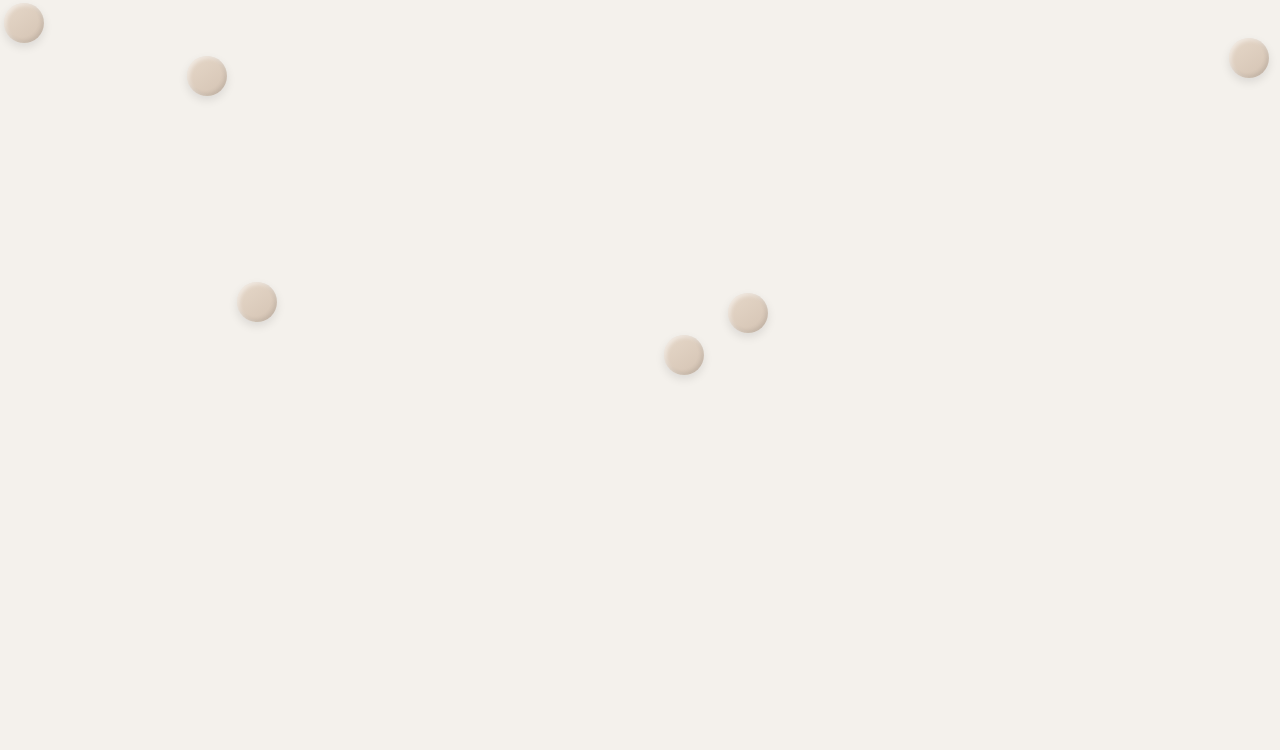
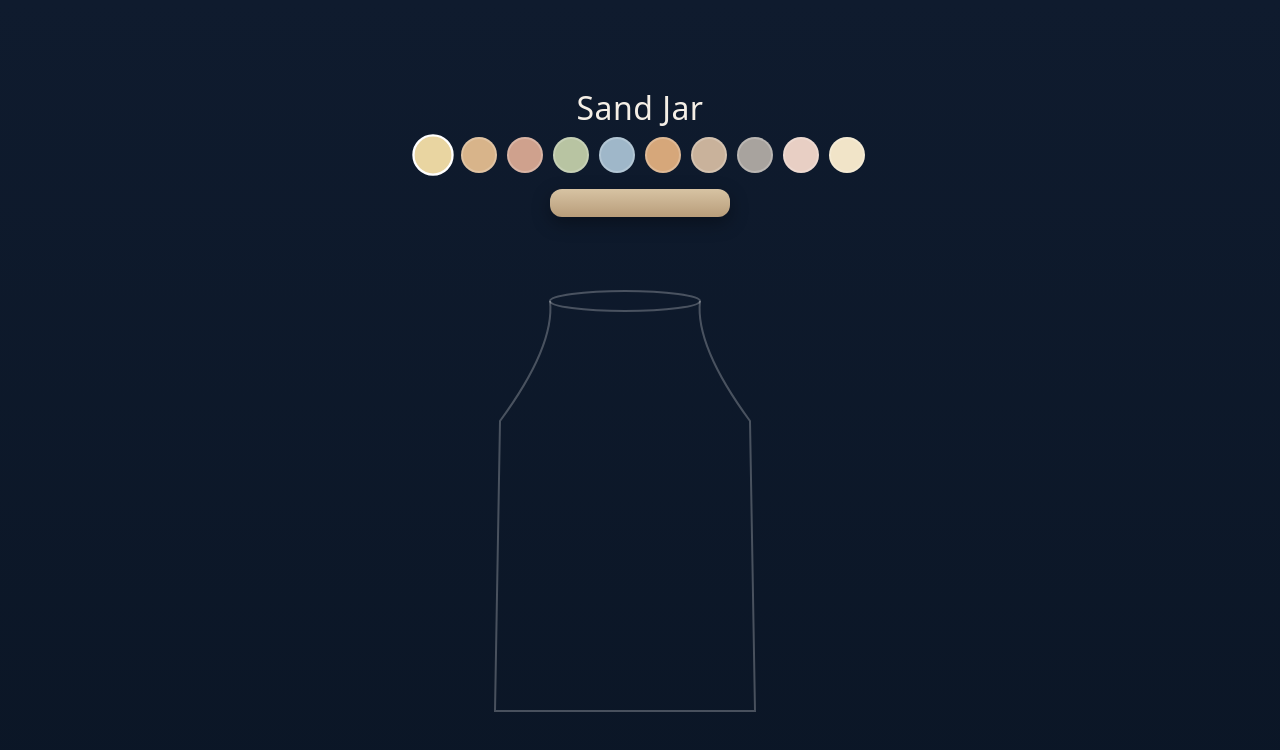
Before and after one commit to mblumpkin/madi-project-3, a plain HTML site: page index.html in a window 1280 px wide. Drawn offline with Linux system fonts and the light colour scheme.

Commit message:
Added jar, sand, and color palette
Added the base of the website experience, going to add animations and reset stuff next.

```diff
--- a/css/main.css
+++ b/css/main.css
@@ -1,47 +1,59 @@
-/* Place CSS styles here */
-* {
+body {
   margin: 0;
-  padding: 0;
-  box-sizing: border-box;
+  background: linear-gradient(#0f1b2e, #0b1626);
+  color: #f5efe6;
+  font-family: system-ui, -apple-system, sans-serif;
+  height: 100vh;
+  display: flex;
+  align-items: center;
+  justify-content: center;
 }
 
-body {
-  background: #f4f1ec;
-  overflow: hidden;
-  font-family: sans-serif;
+.app {
+  text-align: center;
 }
 
-#scene {
-  width: 100vw;
-  height: 100vh;
+h1 {
+  margin-bottom: 10px;
+  font-weight: 500;
+  letter-spacing: .5px;
+}
+
+.controls {
+  margin-bottom: 16px;
+  display: flex;
+  gap: 10px;
+  justify-content: center;
+}
+
+.color {
+  width: 32px;
+  height: 32px;
+  border-radius: 50%;
+  cursor: pointer;
+  border: 2px solid rgba(255,255,255,0.2);
+  transition: .2s;
+}
+
+.color.active {
+  border: 2px solid white;
+  transform: scale(1.15);
+}
+
+.jar-wrap {
   position: relative;
 }
 
-.bead {
-  width: 40px;
-  height: 40px;
-  border-radius: 50%;
-  position: absolute;
-  background: linear-gradient(145deg, #e6d8c9, #d4c3b3);
-  box-shadow: inset 2px 2px 4px rgba(255,255,255,0.5),
-              inset -2px -2px 4px rgba(0,0,0,0.1),
-              0 4px 10px rgba(0,0,0,0.1);
-  cursor: grab;
-  transition: transform 0.2s ease;
+.lid {
+  width: 180px;
+  height: 28px;
+  background: linear-gradient(#d7c3a3, #b89d7a);
+  border-radius: 12px;
+  margin: 0 auto -6px;
+  box-shadow: 0 6px 18px rgba(0,0,0,.35);
+  cursor: pointer;
 }
 
-.bead:hover {
-  transform: scale(1.1);
+canvas {
+  display: block;
 }
-
-#string {
-  position: absolute;
-  width: 70%;
-  height: 4px;
-  background: #c2b6a6;
-  top: 50%;
-  left: 15%;
-  border-radius: 2px;
-  opacity: 0;
-  transition: opacity 1s ease;
-}
--- a/index.html
+++ b/index.html
@@ -3,8 +3,8 @@
 
 <head>
   <meta charset="utf-8">
-  <title>Responsive Layouts</title>
-  <meta name="description" content="This site will serve as the hub for many sub responsive layouts">
+  <title>Zen Sand Jar</title>
+  <meta name="description" content="This site will be a fun zen experience playing with sand in a jar.">
   <meta name="viewport" content="width=device-width, initial-scale=1">
 
   <meta property="og:title" content="">
@@ -22,18 +22,15 @@
   <meta name="theme-color" content="#fafafa">
 </head>
 
+<div class="app">
+  <h1>Sand Jar</h1>
 
-<body>
+  <div class="controls" id="colors"></div>
 
-<div id="scene">
-  <div id="string"></div>
-
-  <div class="bead"></div>
-  <div class="bead"></div>
-  <div class="bead"></div>
-  <div class="bead"></div>
-  <div class="bead"></div>
-  <div class="bead"></div>
+  <div class="jar-wrap">
+    <div class="lid" id="lid"></div>
+    <canvas id="canvas" width="420" height="520"></canvas>
+  </div>
 </div>
 
   <script src="js/main.js"></script>
--- a/js/main.js
+++ b/js/main.js
@@ -1,93 +1,228 @@
-// JS scripts placed here
-const beads = document.querySelectorAll(".bead");
-const string = document.getElementById("string");
+const canvas = document.getElementById('canvas');
+const ctx = canvas.getContext('2d');
 
-let stringVisible = false;
-let placedCount = 0;
+const width = canvas.width;
+const height = canvas.height;
 
-beads.forEach((bead, index) => {
-  bead.style.left = Math.random() * window.innerWidth + "px";
-  bead.style.top = Math.random() * window.innerHeight + "px";
+const cellSize = 3;
+const cols = Math.floor(width / cellSize);
+const rows = Math.floor(height / cellSize);
 
-  float(bead);
-  enableDrag(bead);
+const grid = new Array(cols * rows).fill(null);
+
+let mouseDown = false;
+let mouseX = 0;
+let mouseY = 0;
+
+let currentColor = '#f4d03f';
+
+const palette = [
+  "#e9d5a1",
+  "#d8b48a",
+  "#cfa18d",
+  "#b8c4a2",
+  "#9fb7c9",
+  "#d6a77a",
+  "#c9b29b",
+  "#a8a39e",
+  "#e8cfc4",
+  "#f1e4c8"
+];
+
+const colorContainer = document.getElementById('colors');
+
+palette.forEach((color, i) => {
+  const div = document.createElement('div');
+  div.className = 'color' + (i === 0 ? ' active' : '');
+  div.style.background = color;
+
+  div.onclick = () => {
+    currentColor = color;
+    document.querySelectorAll('.color').forEach(c => c.classList.remove('active'));
+    div.classList.add('active');
+  };
+
+  colorContainer.appendChild(div);
 });
 
-function float(el) {
-  let x = parseFloat(el.style.left);
-  let y = parseFloat(el.style.top);
+function index(x, y) {
+  return x + y * cols;
+}
 
-  let dx = (Math.random() - 0.5) * 0.3;
-  let dy = (Math.random() - 0.5) * 0.3;
+function insideJar(x, y) {
+  const cx = width / 2;
 
-  function animate() {
-    x += dx;
-    y += dy;
+  const top = 80;
+  const neck = 130;
+  const shoulder = 190;
+  const bottom = height - 20;
 
-    el.style.left = x + "px";
-    el.style.top = y + "px";
+  if (y < top || y > bottom) return false;
 
-    requestAnimationFrame(animate);
+  let half;
+
+  if (y < neck) {
+    half = 70;
+  }
+  else if (y < shoulder) {
+    const t = (y - neck) / (shoulder - neck);
+    half = 70 + Math.sin(t * Math.PI/2) * 60;
+  }
+  else {
+    half = 130;
   }
 
-  animate();
+  return Math.abs(x - cx) < half;
 }
 
-function enableDrag(el) {
-  let offsetX = 0;
-  let offsetY = 0;
+canvas.addEventListener('mousedown', () => {
+  mouseDown = true;
+});
 
-  function onMouseMove(e) {
-    el.style.left = (e.clientX - offsetX) + "px";
-    el.style.top = (e.clientY - offsetY) + "px";
+window.addEventListener('mouseup', () => {
+  mouseDown = false;
+});
+
+canvas.addEventListener('mousemove', e => {
+  const rect = canvas.getBoundingClientRect();
+  mouseX = e.clientX - rect.left;
+  mouseY = e.clientY - rect.top;
+});
+
+function addSand() {
+  if (!mouseDown) return;
+
+  const radius = 3;
+
+  for (let i = 0; i < 12; i++) {
+    const angle = Math.random() * Math.PI * 2;
+    const r = Math.random() * radius;
+
+    const px = mouseX + Math.cos(angle) * r;
+    const py = mouseY + Math.sin(angle) * r;
+
+    const x = Math.floor(px / cellSize);
+    const y = Math.floor(py / cellSize);
+
+    if (x < 0 || x >= cols || y < 0 || y >= rows) continue;
+
+    if (!insideJar(px, py)) continue;
+
+    const iIndex = index(x,y);
+
+    if (!grid[iIndex]) {
+      grid[iIndex] = currentColor;
+    }
+  }
+}
+
+function update() {
+  for (let y = rows - 2; y >= 0; y--) {
+    for (let x = 0; x < cols; x++) {
+      const iIndex = index(x,y);
+      const below = index(x,y+1);
+
+      if (!grid[iIndex]) continue;
+
+      if (!grid[below] && insideJar(x*cellSize,(y+1)*cellSize)) {
+        grid[below] = grid[iIndex];
+        grid[iIndex] = null;
+        continue;
+      }
+
+      const dir = Math.random() < 0.5 ? -1 : 1;
+
+      const diag = index(x+dir, y+1);
+
+      if (x+dir>=0 && x+dir<cols && !grid[diag] && insideJar((x+dir)*cellSize,(y+1)*cellSize)) {
+        grid[diag] = grid[iIndex];
+        grid[iIndex] = null;
+      }
+    }
+  }
+}
+
+function drawJar() {
+  const cx = width/2;
+
+  const top = 90;
+  const neck = 135;
+  const shoulder = 210;
+  const bottom = height - 20;
+
+  ctx.strokeStyle = "rgba(255,255,255,0.25)";
+  ctx.lineWidth = 2;
+
+  ctx.beginPath();
+
+  // left
+  ctx.moveTo(cx - 75, top);
+
+  ctx.quadraticCurveTo(
+    cx - 70, neck,
+    cx - 125, shoulder
+  );
+
+  ctx.quadraticCurveTo(
+    cx - 130, bottom,
+    cx - 130, bottom
+  );
+
+  // bottom
+  ctx.lineTo(cx + 130, bottom);
+
+  // right
+  ctx.quadraticCurveTo(
+    cx + 130, bottom,
+    cx + 125, shoulder
+  );
+
+  ctx.quadraticCurveTo(
+    cx + 70, neck,
+    cx + 75, top
+  );
+
+  ctx.stroke();
+
+  // rim
+  ctx.beginPath();
+  ctx.ellipse(cx, top, 75, 10, 0, 0, Math.PI * 2);
+  ctx.stroke();
+}
+
+function draw() {
+  ctx.clearRect(0,0,width,height);
+
+  for (let y=0;y<rows;y++){
+    for (let x=0;x<cols;x++){
+      const c = grid[index(x,y)];
+      if (!c) continue;
+
+      ctx.fillStyle = c;
+      ctx.fillRect(x*cellSize,y*cellSize,cellSize,cellSize);
+    }
   }
 
-  function onMouseUp() {
-    document.removeEventListener("mousemove", onMouseMove);
-    document.removeEventListener("mouseup", onMouseUp);
-
-    el.style.cursor = "grab";
-    snapToString(el);
-  }
-
-  el.addEventListener("mousedown", (e) => {
-    offsetX = e.clientX - el.offsetLeft;
-    offsetY = e.clientY - el.offsetTop;
-
-    el.style.cursor = "grabbing";
-
-    // Show string on first interaction
-    if (!stringVisible) {
-      string.style.opacity = 1;
-      stringVisible = true;
-    }
-
-    document.addEventListener("mousemove", onMouseMove);
-    document.addEventListener("mouseup", onMouseUp);
-  });
+  drawJar();
 }
 
-function snapToString(el) {
-  const stringRect = string.getBoundingClientRect();
-  const beadRect = el.getBoundingClientRect();
+function loop() {
+  addSand();
+  update();
+  draw();
+  requestAnimationFrame(loop);
+}
 
-  const beadCenterY = beadRect.top + beadRect.height / 2;
+loop();
 
-  if (Math.abs(beadCenterY - stringRect.top) < 40) {
-    const spacing = 50;
-    const startX = stringRect.left + 20;
+const lid = document.getElementById("lid");
 
-    const newX = startX + (placedCount * spacing);
-    const newY = stringRect.top;
+lid.addEventListener("click", () => {
+  resetJar();
+});
 
-    el.style.left = newX + "px";
-    el.style.top = newY + "px";
-
-    el.style.transform = "scale(1.2)";
-    setTimeout(() => {
-      el.style.transform = "scale(1)";
-    }, 150);
-
-    placedCount++;
+function resetJar(){
+  for(let i=0;i<grid.length;i++){
+    grid[i] = null;
   }
 }
```
